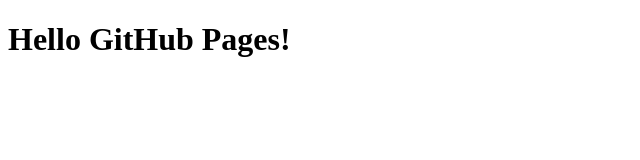
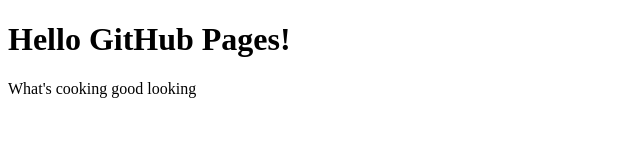
Before and after one commit to kassakorley/kassakorley.github.io, a plain HTML site: page index.html in a window 1280 px wide. Shown: the whole page, without its empty margins (0-640 px from the left). Drawn offline with Linux system fonts and the light colour scheme.

Commit message:
added text

```diff
--- a/index.html
+++ b/index.html
@@ -6,5 +6,6 @@
 </head>
 <body>
   <h1>Hello GitHub Pages!</h1>
+  	<p> What's cooking good looking </p>
 </body>
 </html>
```
